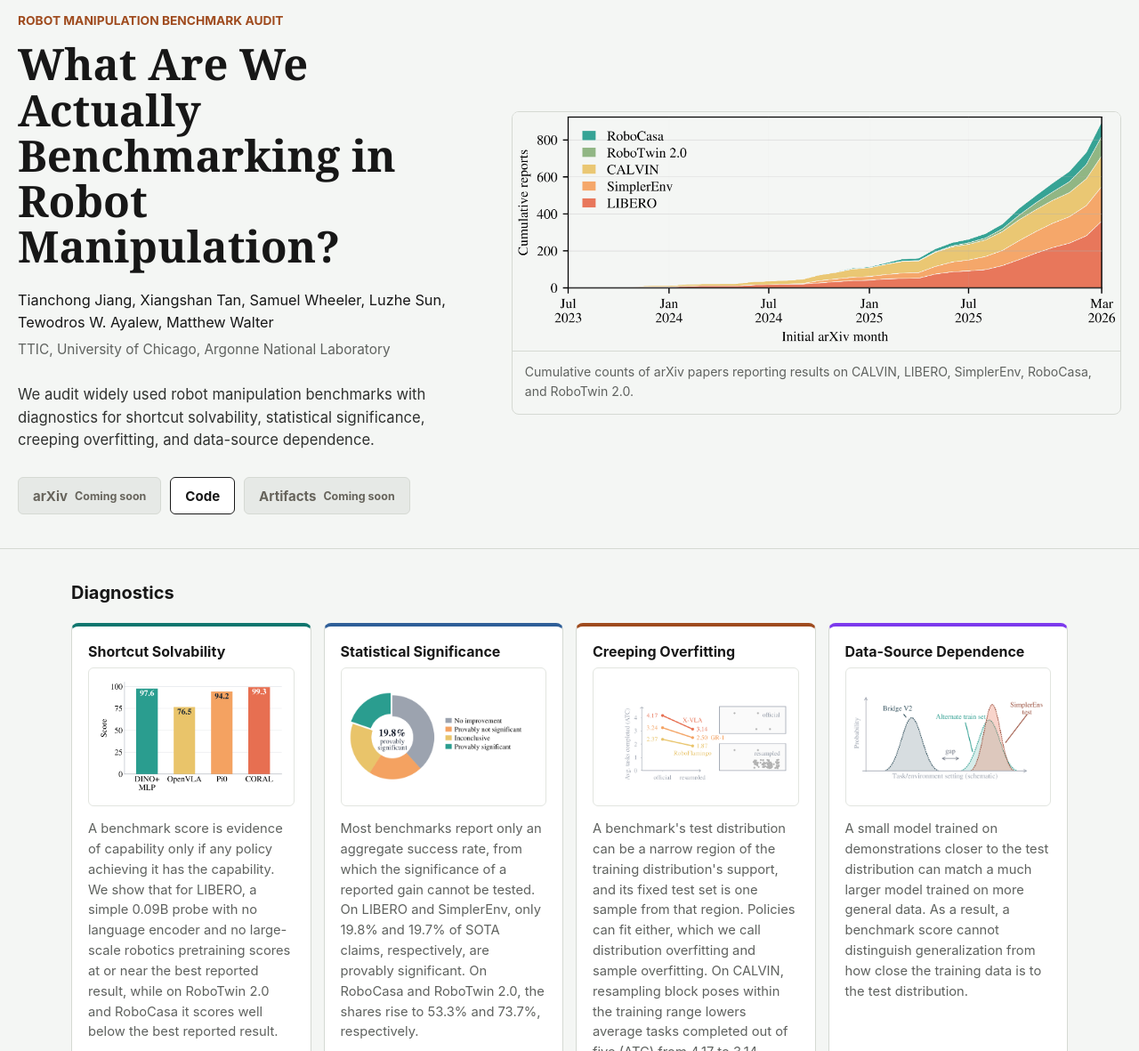
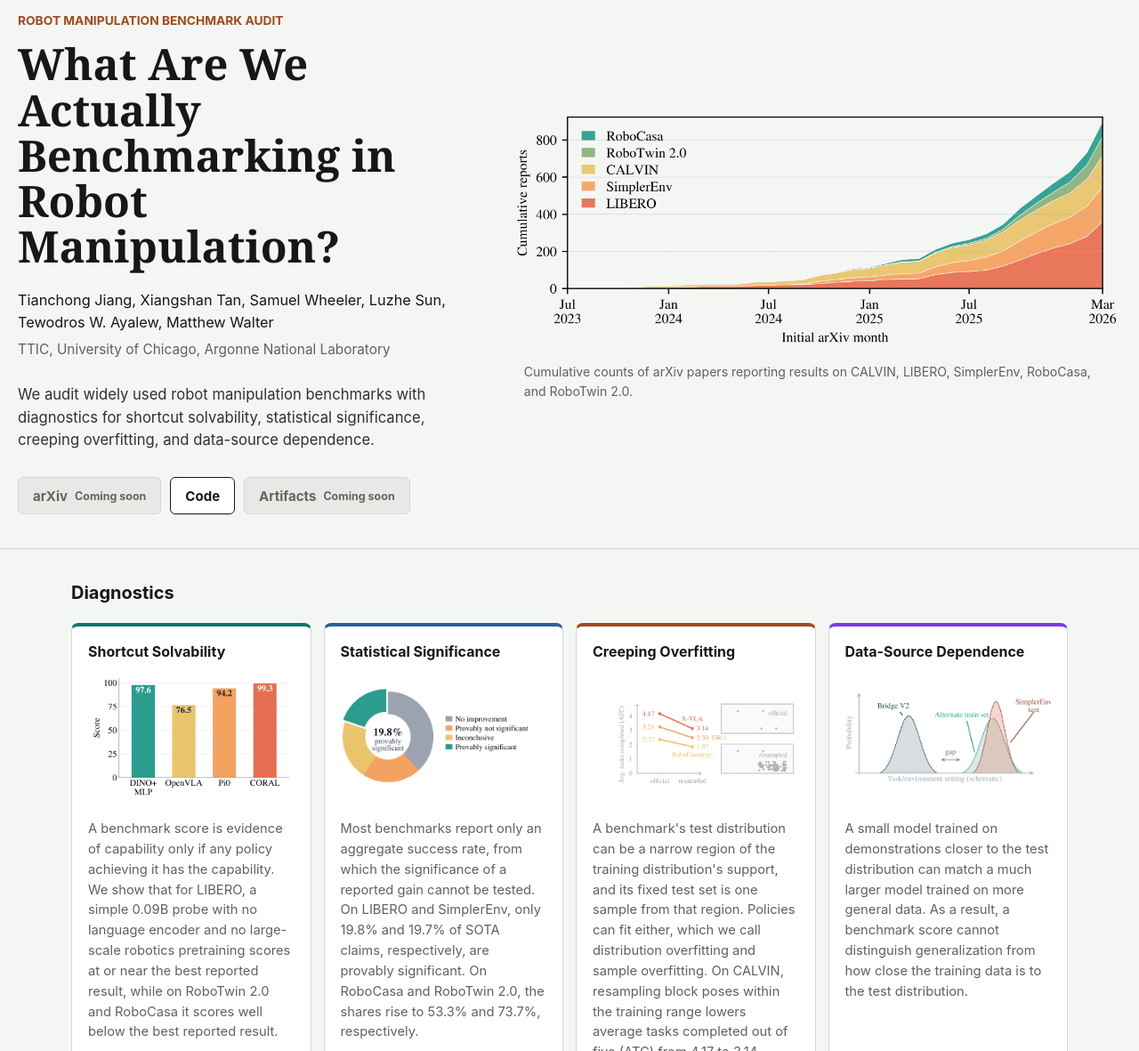
Before and after one commit to ripl/manipulation_benchmark_audit, a plain HTML site: page index.html in a window 1280 px wide. Shown: the part 100-1281 px from the top of the page at 89% size. Drawn offline with Linux system fonts and the light colour scheme.

Commit message:
Remove figure frames

```diff
--- a/index.html
+++ b/index.html
@@ -195,10 +195,6 @@
 
     .figure-panel {
       margin: 0;
-      border: 1px solid var(--line);
-      border-radius: 8px;
-      background: var(--bg);
-      overflow: hidden;
     }
 
     .figure-panel img {
@@ -209,7 +205,6 @@
     .caption {
       margin: 0;
       padding: 12px 14px 14px;
-      border-top: 1px solid var(--line);
       color: var(--muted);
       font-size: 0.88rem;
     }
@@ -262,10 +257,6 @@
       width: 100%;
       height: 156px;
       margin: 2px 0 14px;
-      padding: 8px;
-      border: 1px solid #e2e5e0;
-      border-radius: 6px;
-      background: var(--surface);
       object-fit: contain;
     }
 
```
